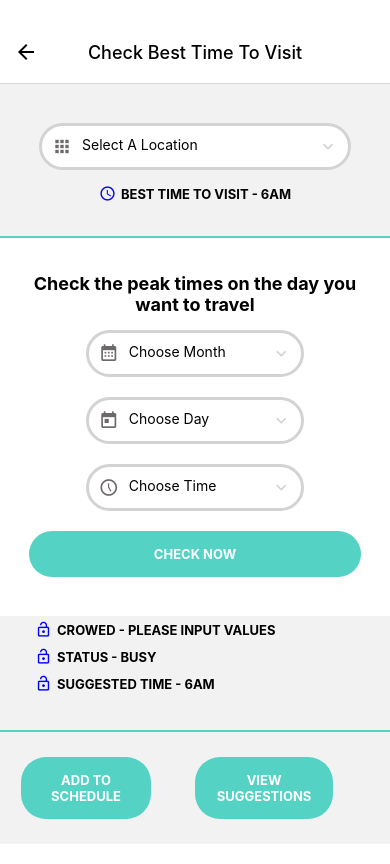
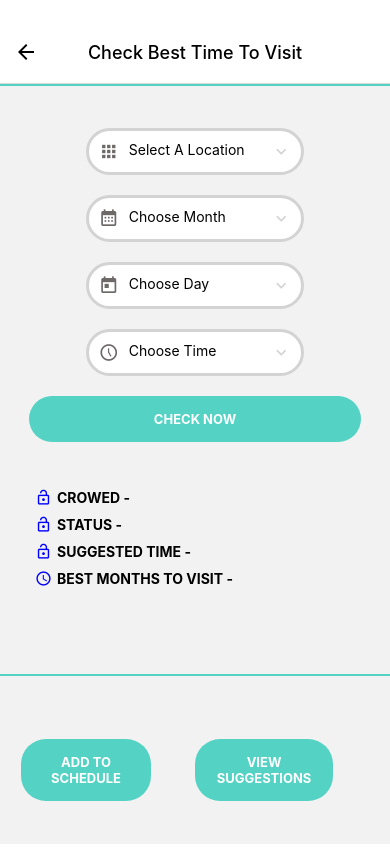
Before and after one commit to TharushiRachel/Tripora, a React Native app: screen /BestTime in a window 390 px wide. Built offline with nearby package versions, Linux system fonts and the light colour scheme.

Commit message:
Connected best time prediction model

```diff
--- a/app/screens/BestTime.js
+++ b/app/screens/BestTime.js
@@ -2,9 +2,9 @@ import React, { useState } from "react";
 import {
   StyleSheet,
   Text,
-  TextInput,
   TouchableOpacity,
   View,
+  ActivityIndicator,
 } from "react-native";
 import colors from "../config/colors";
 import ItemPicker from "../components/ItemPicker";
@@ -198,8 +198,12 @@ function BestTime({ navigation }) {
   const [month, setMonth] = useState("");
   const [day, setDay] = useState("");
   const [time, setTime] = useState("");
-  const [msg, setMsg] = useState("Please Input Values");
+  const [msg, setMsg] = useState("");
+  const [msg2, setMsg2] = useState("");
+  const [msg3, setMsg3] = useState("");
+  const [msg4, setMsg4] = useState("");
 
+  // Busy count prediction
   const handleSubmit = (e) => {
     e.preventDefault();
     const params = {
@@ -214,9 +218,57 @@ function BestTime({ navigation }) {
       .then((res) => {
         const data = res.data.data;
         const parameters = JSON.stringify(params);
-        const msg = `Parameters: ${parameters}\nCrowd: ${data.prediction}%`;
-        const msg2 = `${data.prediction}%`;
-        setMsg(msg2);
+        // const msg = `Parameters: ${parameters}\nCrowd: ${data.prediction}%`;
+        const msg = `${data.prediction}%`;
+        const msg2 = `${data.status}`;
+        setMsg(msg);
+        setMsg2(msg2);
+        // alert(msg);
+        // reset();
+      })
+      .catch((error) => alert(`Error: ${error.message}`));
+  };
+
+  // Best time prediction
+  const handleSubmit2 = (e) => {
+    e.preventDefault();
+    const params = {
+      id,
+      month,
+      day,
+      time,
+    };
+
+    axios
+      .post("https://tripora.herokuapp.com/timesuggest", params)
+      .then((res) => {
+        const data = res.data.data;
+        const parameters = JSON.stringify(params);
+        const msg3 = `${data.best_time}`;
+        setMsg3(msg3);
+        // alert(msg);
+        // reset();
+      })
+      .catch((error) => alert(`Error: ${error.message}`));
+  };
+
+  // Best months prediction
+  const handleSubmit3 = (e) => {
+    e.preventDefault();
+    const params = {
+      id,
+      month,
+      day,
+      time,
+    };
+
+    axios
+      .post("https://tripora.herokuapp.com/monthsuggest", params)
+      .then((res) => {
+        const data = res.data.data;
+        const parameters = JSON.stringify(params);
+        const msg4 = `${data.best_month}`;
+        setMsg4(msg4);
         // alert(msg);
         // reset();
       })
@@ -226,6 +278,12 @@ function BestTime({ navigation }) {
   return (
     <>
       <View style={styles.view1}>
+        <View style={styles.textContainer}>
+          {/* <Text style={styles.text1}>
+            Check the peak times on the day you want to travel
+          </Text> */}
+        </View>
+        <View style={styles.picContainer}>
           <ItemPicker
             selectedItem={locations[id - 1]}
             locations={locations}
@@ -235,19 +293,7 @@ function BestTime({ navigation }) {
             icon="apps"
             placeholder="Select A Location"
           />
-        <View style={styles.textContainer}>
-          <MaterialIcons name="access-time" size={17} color="blue" />
-          <Text style={styles.smallText}>Best Time to visit - 6AM</Text>
-        </View>
-      </View>
 
-      <View style={styles.view2}>
-        <View style={styles.textContainer}>
-          <Text style={styles.text1}>
-            Check the peak times on the day you want to travel
-          </Text>
-        </View>
-        <View style={styles.picContainer}>
           <ItemPicker
             selectedItem={months[month - 1]}
             value={month}
@@ -278,37 +324,48 @@ function BestTime({ navigation }) {
         </View>
         <TouchableOpacity
           style={styles.button}
-          onPress={(e) => handleSubmit(e)}
+          onPress={(e) => {
+            handleSubmit(e);
+            handleSubmit2(e);
+            handleSubmit3(e);
+          }}
         >
           <Text style={styles.btnText}>Check Now</Text>
         </TouchableOpacity>
       </View>
 
-      <View style={styles.view3}>
+      <View style={styles.view2}>
         <View style={styles.textContainer}>
           <MaterialIcons name="lock-open" size={17} color="blue" />
           <Text style={styles.smallText}>Crowed - {msg}</Text>
         </View>
         <View style={styles.textContainer}>
           <MaterialIcons name="lock-open" size={17} color="blue" />
-          <Text style={styles.smallText}>Status - Busy</Text>
+          <Text style={styles.smallText}>Status - {msg2}</Text>
         </View>
         <View style={styles.textContainer}>
           <MaterialIcons name="lock-open" size={17} color="blue" />
-          <Text style={styles.smallText}>Suggested Time - 6AM</Text>
+          <Text style={styles.smallText}>Suggested Time - {msg3}</Text>
+        </View>
+        <View style={styles.textContainer}>
+          <MaterialIcons name="access-time" size={17} color="blue" />
+          <Text style={styles.smallText}>Best Months To Visit - {msg4}</Text>
         </View>
       </View>
 
-      <View style={styles.view4}>
-        <View style={styles.View4left}>
+      <View style={styles.view3}>
+        <View style={styles.View3left}>
           <View style={styles.buttonsContainer}>
-            <TouchableOpacity style={styles.button}>
+            <TouchableOpacity
+              style={styles.button}
+              onPress={(e) => handleSubmit2(e)}
+            >
               <Text style={styles.btnText}>Add to Schedule</Text>
             </TouchableOpacity>
           </View>
         </View>
 
-        <View style={styles.view4right}>
+        <View style={styles.view3right}>
           <View style={styles.buttonsContainer}>
             <TouchableOpacity
               style={styles.button}
@@ -324,11 +381,6 @@ function BestTime({ navigation }) {
 }
 
 const styles = StyleSheet.create({
-  view1: {
-    height: "20%",
-    justifyContent: "center",
-    alignItems: "center",
-  },
   textContainer: {
     flexDirection: "row",
     justifyContent: "space-between",
@@ -336,13 +388,12 @@ const styles = StyleSheet.create({
     padding: 5,
   },
   smallText: {
-    fontSize: 13,
+    fontSize: 14,
     textTransform: "uppercase",
     fontWeight: "bold",
     paddingLeft: 5,
   },
-  view2: {
-    backgroundColor: "white",
+  view1: {
     height: "50%",
     justifyContent: "center",
     alignItems: "center",
@@ -364,6 +415,7 @@ const styles = StyleSheet.create({
     width: "70%",
     justifyContent: "center",
     alignItems: "center",
+    marginTop: 10,
   },
   button: {
     backgroundColor: colors.primary,
@@ -381,8 +433,9 @@ const styles = StyleSheet.create({
     textTransform: "uppercase",
     textAlign: "center",
   },
-  view3: {
-    height: "15%",
+  view2: {
+    marginTop: 20,
+    height: "25%",
     justifyContent: "flex-start",
     alignItems: "flex-start",
     marginLeft: 30,
@@ -390,21 +443,21 @@ const styles = StyleSheet.create({
     // borderTopWidth: 2,
     // borderColor: colors.primary,
   },
-  view4: {
-    height: "15%",
+  view3: {
+    height: "25%",
     justifyContent: "center",
     alignItems: "center",
     flexDirection: "row",
     borderTopWidth: 2,
     borderColor: colors.primary,
   },
-  View4left: {
+  View3left: {
     flex: 1,
     width: "50%",
     alignItems: "center",
     justifyContent: "center",
   },
-  view4right: {
+  view3right: {
     flex: 1,
     width: "50%",
     alignItems: "flex-start",
```
Lines whose indentation alone changed are shown as unchanged.
